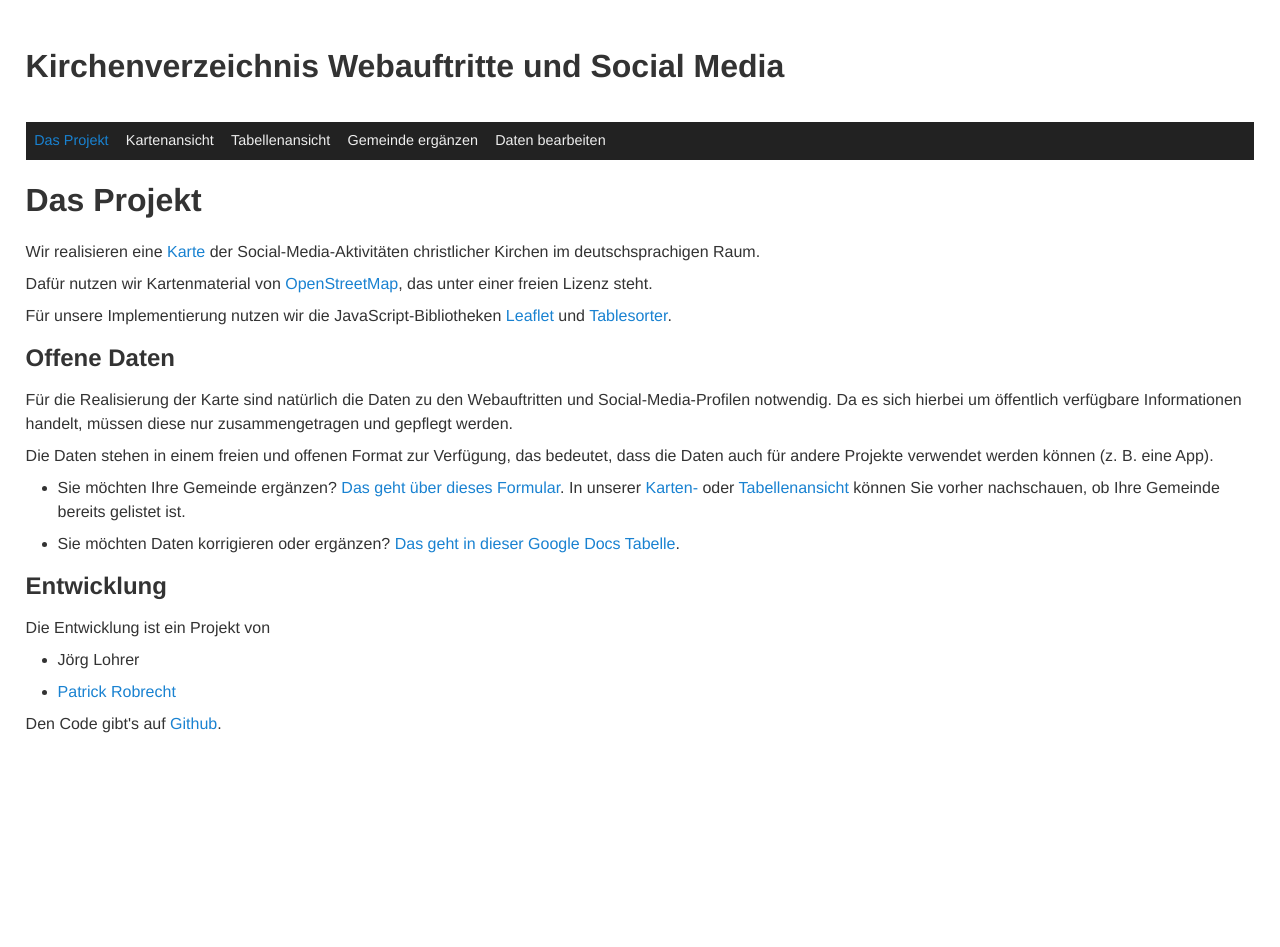
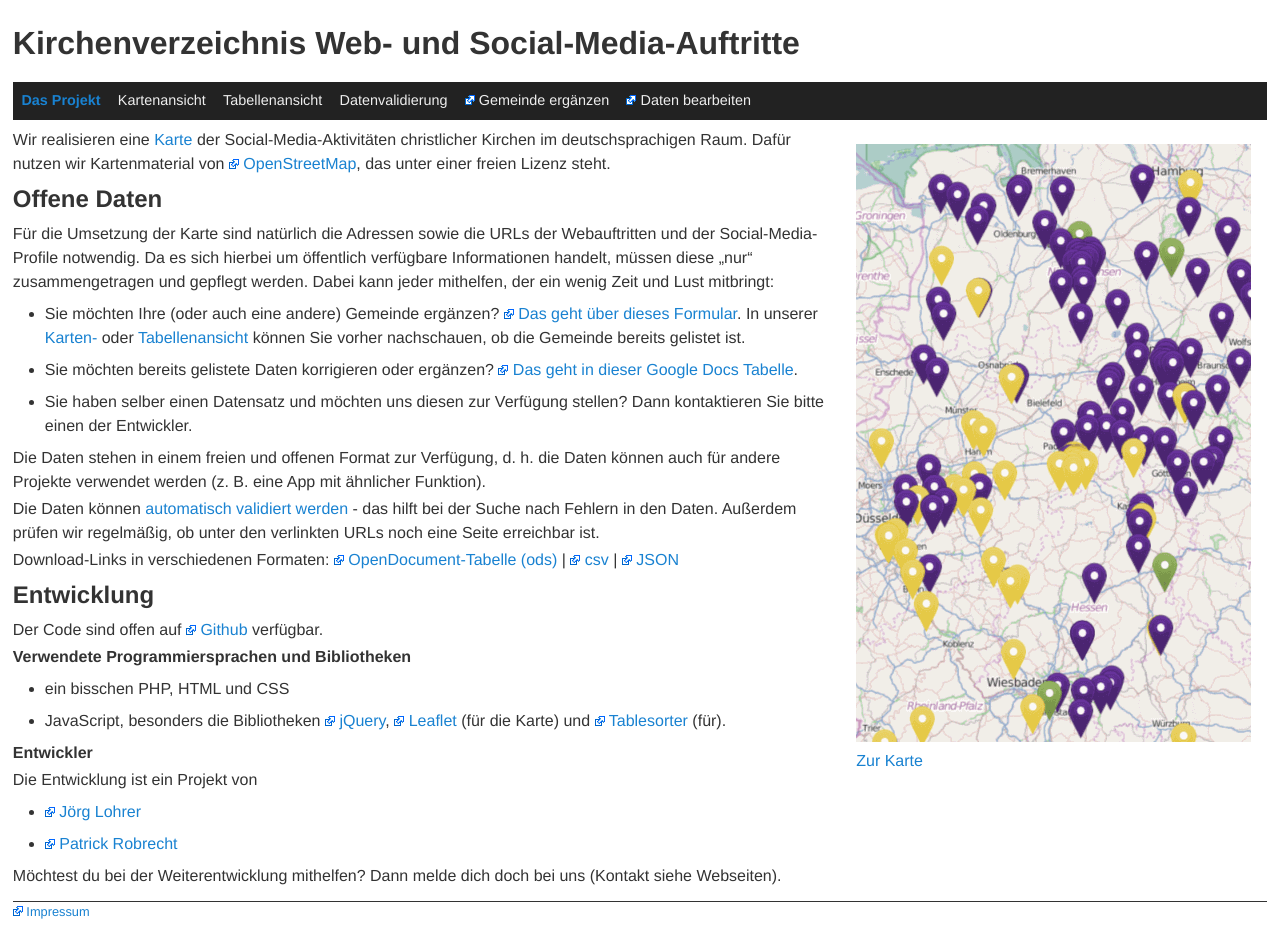
Before and after one commit to empeiria/churchweb, a PHP site: page / in a window 1280 px wide. Before the commit the page ends 733 px from the top, so only its background shows below. Run offline with PHP 8.4, Linux system fonts and the light colour scheme.

Commit message:
Version 0.9
- Design und Texte überarbeitet
- NEU: Datenvalidierung

```diff
--- a/css/style.css
+++ b/css/style.css
@@ -1,40 +1,26 @@
 @charset "UTF-8";
-
-/* general settings */
 *{padding:0;margin:0;}
-body{padding:2%;font:1em/1.5 Helvetica,Arial,sans-serif;color:#333;}
+body{padding:1%;font:1em/1.5 Helvetica,Arial,sans-serif;color:#333;}
 h1{font-size:2em;}
 h2{font-size:1.5em;}
-h3{font-size:1.1em;}
-h1,h2,h3,p,dt{margin:.5em 0;}
-li,dd{margin:.5em 2em;}
-abbr{border-bottom:.1em dotted #666;}
+h3{font-size:1em;}
+h1,h2,h3,p{margin:.2em 0;}
+li{margin:.5em 2em;}
+figure{margin:1em;float:right;}
 img{border:0;}
 a{color:#1982d1;text-decoration:none;}
 a:focus,a:active,a:hover{text-decoration:underline;}
+a[href^="http"]:before{content:url(external.png) " ";}
+nav{float:left;width:100%;background:#222;margin:.5em 0;}
+nav ul{font-size:.9em;list-style:none;}
+nav li{float:left;position:relative;margin:0;}
+nav a,nav strong{display:block;padding:.6em;}
+nav a{color:#eee;}
+nav strong{color:#1982d1;}
+#map{height:1024px;width:1024px;}/* Leaflet fetches tiles with height 256px, so choose a multiplied value of that here */
+footer{margin:1em 0;border-top:.1em solid;font-size:.8em;}
 
-/* navigation */
-header nav{float:left;width:100%;background:#222;margin:1em 0;}
-header nav ul{font-size:.9em;list-style:none;}
-header nav li{float:left;position:relative;margin:0;color:#1982d1;padding:.6em;}
-header nav a{color:#eee;display:block;}
-
-/* table view */
-
-/* don't display the filter headlines*/
-#table h2{display:none;}
-
-/* display the headline for the active filter */
-#katholisch:target,
-#evangelisch:target,
-#andere:target,
-#web:target,
-#facebook:target,
-#google:target,
-#twitter:target,
-#youtube:target{display:block;}
-
-/* don't display the rows */
+#table h2,
 #katholisch:target ~ table tbody tr,
 #evangelisch:target ~ table tbody tr,
 #andere:target ~ table tbody tr,
@@ -42,9 +28,9 @@ header nav a{color:#eee;display:block;}
 #facebook:target ~ table tbody tr,
 #google:target ~ table tbody tr,
 #twitter:target ~ table tbody tr,
-#youtube:target ~ table tbody tr{display:none;}
+#youtube:target ~ table tbody tr{display:none;}/* don't display the filter headlines and the table rows*/
+#katholisch:target,#evangelisch:target,#andere:target,#web:target,#facebook:target,#google:target,#twitter:target,#youtube:target{display:block;}/* display the headline for the active filter */
 
-/* display the rows for the active filter */
 #katholisch:target ~ table tbody tr.katholisch,
 #evangelisch:target ~ table tbody tr.evangelisch,
 #andere:target ~ table tbody tr.andere,
@@ -52,7 +38,7 @@ header nav a{color:#eee;display:block;}
 #facebook:target ~ table tbody tr.facebook,
 #google:target ~ table tbody tr.google,
 #twitter:target ~ table tbody tr.twitter,
-#youtube:target ~ table tbody tr.youtube{display:table-row;}
+#youtube:target ~ table tbody tr.youtube{display:table-row;}/* display the rows for the active filter */
 
 /* small screens */
 @media screen and (max-width:700px){
@@ -62,5 +48,5 @@ body{padding:0;font-size:.8em;}
 /* print version */
 @media print{
 body{background:none;font-size:10pt;color:#fff;}
-header,footer,nav{display:none;}
+footer,nav{display:none;}
 }
--- a/index.html
+++ b/index.html
@@ -3,46 +3,63 @@
 <head>
 	<meta charset="UTF-8">
 	<meta name="viewport" content="width=device-width">
-	<title>Kirchenverzeichnis Social Media</title>
+	<title>Kirchenverzeichnis Web- und Social-Media-Auftritte</title>
 	<meta name="description" content="Eine Karte mit den Webseiten und Social-Media-Auftritten von Kirchen im deutschsprachigen Raum.">
 	<link rel="stylesheet" href="./css/style.css">
 </head>
 <body>
 	<header>
-		<h1>Kirchenverzeichnis Webauftritte und Social Media</h1>
+		<h1>Kirchenverzeichnis Web- und Social-Media-Auftritte</h1>
 		<nav>
 			<ul>
-				<li>Das Projekt</li>
+				<li><strong>Das Projekt</strong></li>
 				<li><a href="karte/">Kartenansicht</a></li>
 				<li><a href="tabelle/">Tabellenansicht</a></li>
+				<li><a href="validierung/">Datenvalidierung</a></li>
 				<li><a href="https://docs.google.com/forms/d/1364JigiaC71J4AZXM52jatkfwFEgryxBW7N6eBOnExM/viewform">Gemeinde ergänzen</a></li>
 				<li><a href="https://docs.google.com/spreadsheets/d/12d-puCj61KmcHssXTV7hRUXaZacoVP6EXupo07eHfoM/">Daten bearbeiten</a></li>
 			</ul>
 		</nav>
 	</header>
 	<main>
-		<h1>Das Projekt</h1>
-		<p>Wir realisieren eine <a href="/karte">Karte</a> der Social-Media-Aktivitäten christlicher Kirchen im deutschsprachigen Raum.</p>
-		<p>Dafür nutzen wir Kartenmaterial von <a href="https://www.openstreetmap.org">OpenStreetMap</a>, das unter einer freien Lizenz steht.</p>
-		<p>Für unsere Implementierung nutzen wir die JavaScript-Bibliotheken <a href="http://leafletjs.com/">Leaflet</a> und <a href="http://tablesorter.com/docs/">Tablesorter</a>.</p>
+		<figure>
+			<a href="karte/"><img alt="Karte" src="screenshot.png"></a>
+			<figcaption><a href="karte/">Zur Karte</a></figcaption>
+		</figure>
+		<p>Wir realisieren eine <a href="/karte">Karte</a> der Social-Media-Aktivitäten christlicher Kirchen im deutschsprachigen Raum. Dafür nutzen wir Kartenmaterial von <a href="https://www.openstreetmap.org">OpenStreetMap</a>, das unter einer freien Lizenz steht.</p>
 
 		<h2>Offene Daten</h2>
-		<p>Für die Realisierung der Karte sind natürlich die Daten zu den Webauftritten und Social-Media-Profilen notwendig. Da es sich hierbei um öffentlich verfügbare Informationen handelt, müssen diese nur zusammengetragen und gepflegt werden.</p>
-		<p>Die Daten stehen in einem freien und offenen Format zur Verfügung, das bedeutet, dass die Daten auch für andere Projekte verwendet werden können (z. B. eine App).</p>
+		<p>Für die Umsetzung der Karte sind natürlich die Adressen sowie die URLs der Webauftritten und der Social-Media-Profile notwendig. Da es sich hierbei um öffentlich verfügbare Informationen handelt, müssen diese „nur“ zusammengetragen und gepflegt werden. Dabei kann jeder mithelfen, der ein wenig Zeit und Lust mitbringt:</p>
 		<ul>
-			<li>Sie möchten Ihre Gemeinde ergänzen? <a href="https://docs.google.com/forms/d/1364JigiaC71J4AZXM52jatkfwFEgryxBW7N6eBOnExM/viewform">Das geht über dieses Formular</a>.
-				In unserer <a href="karte/">Karten- </a> oder <a href="tabelle/">Tabellenansicht</a> können Sie vorher nachschauen, ob Ihre Gemeinde bereits gelistet ist.</li>
-			<li>Sie möchten Daten korrigieren oder ergänzen? <a href="https://docs.google.com/spreadsheets/d/12d-puCj61KmcHssXTV7hRUXaZacoVP6EXupo07eHfoM/">Das geht in dieser Google Docs Tabelle</a>.</li>
+			<li>Sie möchten Ihre (oder auch eine andere) Gemeinde ergänzen? <a href="https://docs.google.com/forms/d/1364JigiaC71J4AZXM52jatkfwFEgryxBW7N6eBOnExM/viewform">Das geht über dieses Formular</a>.
+				In unserer <a href="karte/">Karten- </a> oder <a href="tabelle/">Tabellenansicht</a> können Sie vorher nachschauen, ob die Gemeinde bereits gelistet ist.</li>
+			<li>Sie möchten bereits gelistete Daten korrigieren oder ergänzen? <a href="https://docs.google.com/spreadsheets/d/12d-puCj61KmcHssXTV7hRUXaZacoVP6EXupo07eHfoM/">Das geht in dieser Google Docs Tabelle</a>.</li>
+			<li>Sie haben selber einen Datensatz und möchten uns diesen zur Verfügung stellen? Dann kontaktieren Sie bitte einen der Entwickler.</li>
+		</ul>
+		<p>Die Daten stehen in einem freien und offenen Format zur Verfügung, d. h. die Daten können auch für andere Projekte verwendet werden (z. B. eine App mit ähnlicher Funktion).</p>
+		<p>Die Daten können <a href="validierung/">automatisch validiert werden</a> - das hilft bei der Suche nach Fehlern in den Daten. Außerdem prüfen wir regelmäßig, ob unter den verlinkten URLs noch eine Seite erreichbar ist.</p>
+
+		<p>Download-Links in verschiedenen Formaten: <a href="https://docs.google.com/spreadsheets/d/12d-puCj61KmcHssXTV7hRUXaZacoVP6EXupo07eHfoM/export?format=ods&id=12d-puCj61KmcHssXTV7hRUXaZacoVP6EXupo07eHfoM">OpenDocument-Tabelle (ods)</a> | <a href="https://docs.google.com/spreadsheets/d/12d-puCj61KmcHssXTV7hRUXaZacoVP6EXupo07eHfoM/export?format=csv&id=12d-puCj61KmcHssXTV7hRUXaZacoVP6EXupo07eHfoM&gid=683654467">csv</a> | <a href="https://spreadsheets.google.com/feeds/list/12d-puCj61KmcHssXTV7hRUXaZacoVP6EXupo07eHfoM/obb1315/public/values?alt=json">JSON</a></p>
+
+		<h2>Entwicklung</h2>
+		<p>Der Code sind offen auf <a href="https://github.com/patrickrobrecht/churchweb/">Github</a> verfügbar.</p>
+
+		<h3>Verwendete Programmiersprachen und Bibliotheken</h3>
+		<ul>
+			<li>ein bisschen PHP, HTML und CSS</li>
+			<li>JavaScript, besonders die Bibliotheken <a href="https://jquery.com/">jQuery</a>, <a href="http://leafletjs.com/">Leaflet</a> (für die Karte) und <a href="http://tablesorter.com/docs/">Tablesorter</a> (für).</li>
 		</ul>
 
-		<h2>Entwicklung</h2>
+		<h3>Entwickler</h3>
 		<p>Die Entwicklung ist ein Projekt von</p>
 		<ul>
-			<li>Jörg Lohrer</li>
+			<li><a href="http://joerg-lohrer.de/">Jörg Lohrer</a></li>
 			<li><a href="https://patrick-robrecht.de">Patrick Robrecht</a></li>
 		</ul>
-
-		<p>Den Code gibt's auf <a href="https://github.com/patrickrobrecht/churchweb/">Github</a>.</p>
+		<p>Möchtest du bei der Weiterentwicklung mithelfen? Dann melde dich doch bei uns (Kontakt siehe Webseiten).</p>
 	</main>
+	<footer>
+		<a href="https://patrick-robrecht.de/impressum/">Impressum</a>
+	</footer>
 </body>
 </html>
--- a/karte/geocoding.js
+++ b/karte/geocoding.js
@@ -1,3 +1,5 @@
+/* This code is used in the Google Docs Spreadsheet to calculate the geographic coordinates automatically. */
+
 /**
  * Update the geocode data for one row.
  */
```
Also changed, not shown: karte/index.html (+8 -15 lines), tabelle/index.php (+20 -38 lines), validierung/index.php (added, +174 -0 lines), README.md, changelog.md, css/external.png (added), screenshot-original.png (added), screenshot.png (added).
